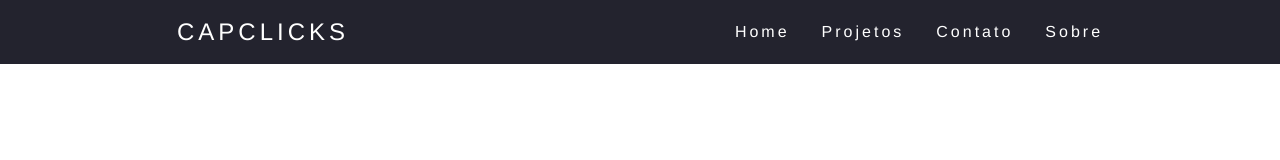
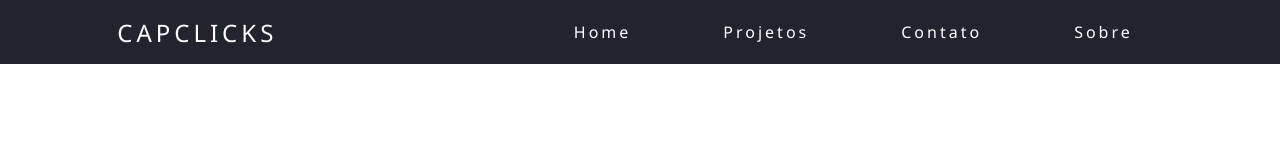
Before and after one commit to maicondutradev/CapClicks, a plain HTML site: page index.html in a window 1280 px wide. Drawn offline with Linux system fonts and the light colour scheme.

Commit message:
Trocando a fonte e adicionando padding

```diff
--- a/css/style.css
+++ b/css/style.css
@@ -23,7 +23,7 @@ nav {
     display: flex;
     justify-content: space-around;
     align-items: center;
-    font-family: 'Franklin Gothic Medium', 'Arial Narrow', Arial, sans-serif;
+    font-family: 'Segoe UI', Tahoma, Geneva, Verdana, sans-serif, Arial, sans-serif;
     background-color: #23232e;
     height: 8vh;
 }
@@ -33,6 +33,7 @@ nav {
     display: flex;
 }
 .nav-list li {
+    padding: 30px;
     letter-spacing: 3px;
     margin-left: 32px;
 }
```
